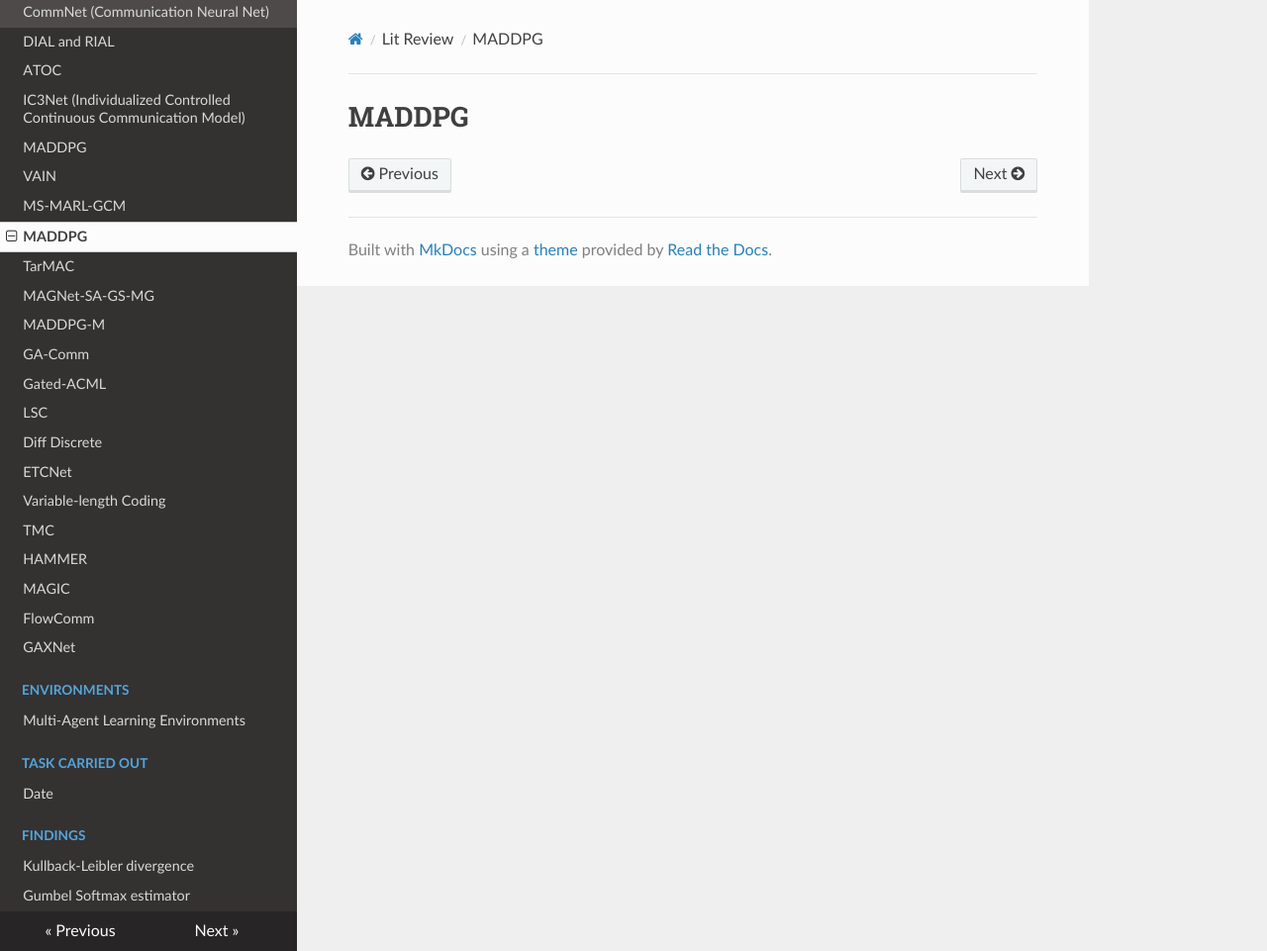
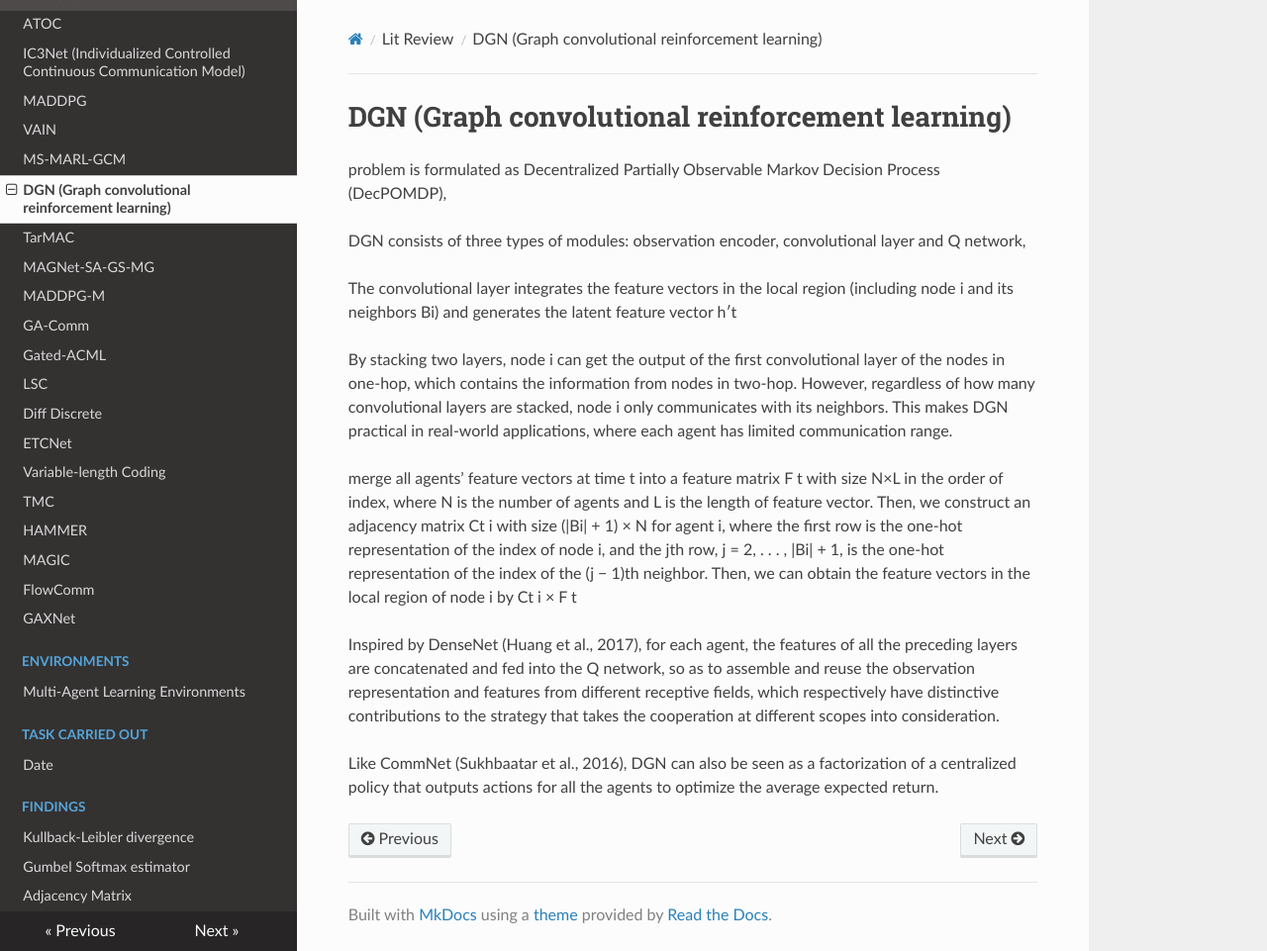
Before and after one commit to hasithz/CommRL_docs, an MkDocs documentation site: the page built from docs/Literature_Reviews/DGN.md, in a window 1280 px wide and 961 px high. Shown: the whole window at 99% size. Built offline with MkDocs 1.6.1, drawn with Linux system fonts in a browser that asks for light colours; nearby versions of some CDN libraries.

Commit message:
update finidngs and DGN

```diff
--- a/docs/Literature_Reviews/DGN.md
+++ b/docs/Literature_Reviews/DGN.md
@@ -1 +1,17 @@
-# MADDPG
+# DGN (Graph convolutional reinforcement learning)
+
+
+problem is formulated as Decentralized Partially Observable Markov Decision Process (DecPOMDP),
+
+DGN consists of three types of modules: observation encoder, convolutional layer and Q network,
+
+The convolutional layer integrates the feature vectors in the local region (including node i and its neighbors Bi) and generates the latent feature vector h′t
+
+By stacking two layers, node i can get the output of the first convolutional layer of the nodes in one-hop, which contains the information from nodes in two-hop. However, regardless of how many convolutional layers are stacked, node i only communicates with its neighbors. This makes DGN practical in real-world applications, where each agent has limited communication range.
+
+merge all agents’ feature vectors at time t into a feature matrix F t with size N×L in the order of index, where N is the number of agents and L is the length of feature vector. Then, we construct an adjacency matrix Ct i with size (|Bi| + 1) × N for agent i, where the first row is the one-hot representation of the index of node i, and the jth row, j = 2, . . . , |Bi| + 1, is the one-hot representation of the index of the (j − 1)th neighbor. Then, we can obtain the feature vectors in the local region of node i by Ct i × F t
+
+
+Inspired by DenseNet (Huang et al., 2017), for each agent, the features of all the preceding layers are concatenated and fed into the Q network, so as to assemble and reuse the observation representation and features from different receptive fields, which respectively have distinctive contributions to the strategy that takes the cooperation at different scopes into consideration.
+
+Like CommNet (Sukhbaatar et al., 2016), DGN can also be seen as a factorization of a centralized policy that outputs actions for all the agents to optimize the average expected return.
--- a/mkdocs.yml
+++ b/mkdocs.yml
@@ -47,3 +47,4 @@ nav:
   - 'Findings':
       - 'Findings/KL_divergence.md'
       - 'Findings/Gumbel-Softmax estimator.md'
+      - 'Findings/adjacency matrix.md'
```
